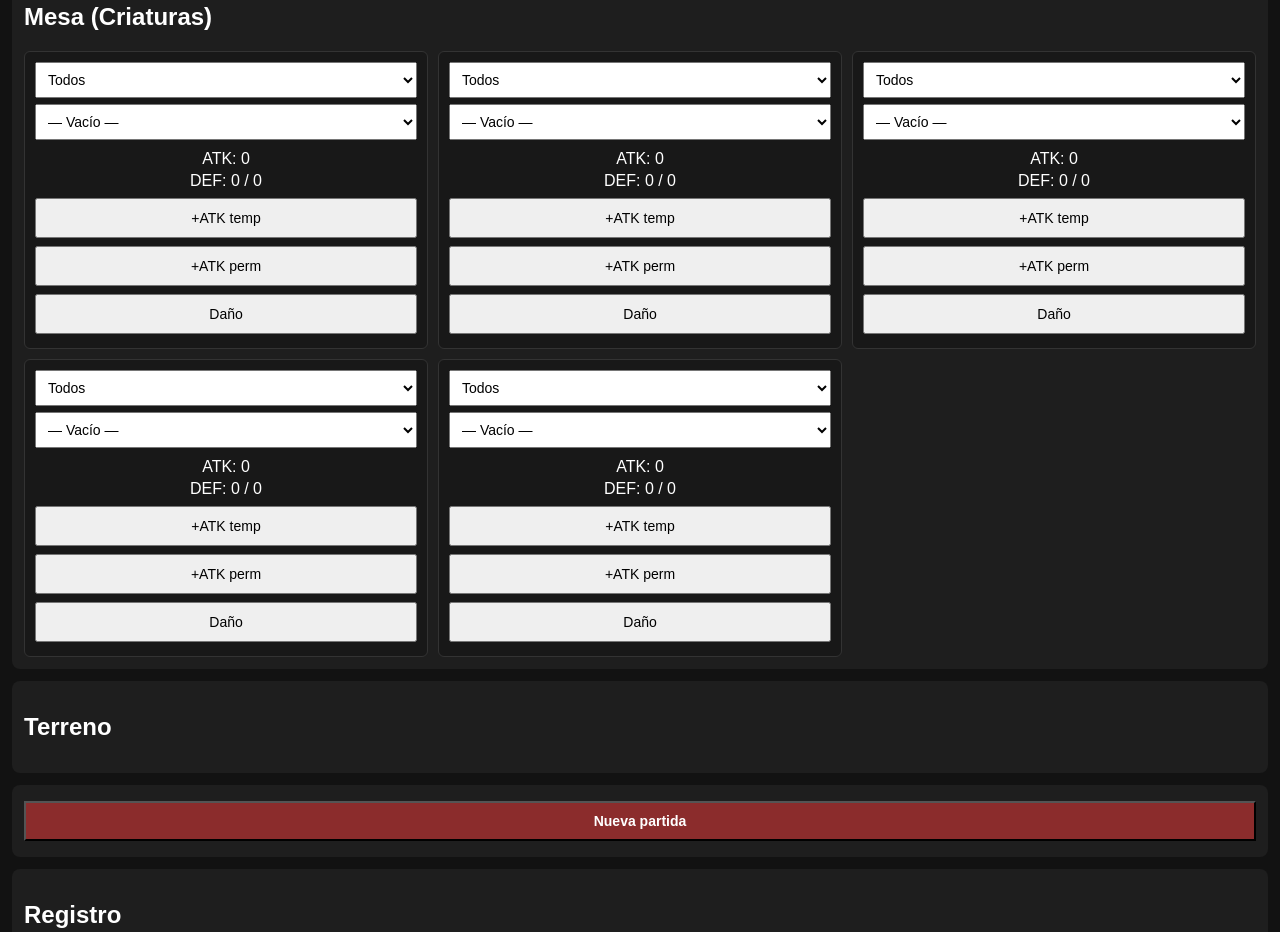
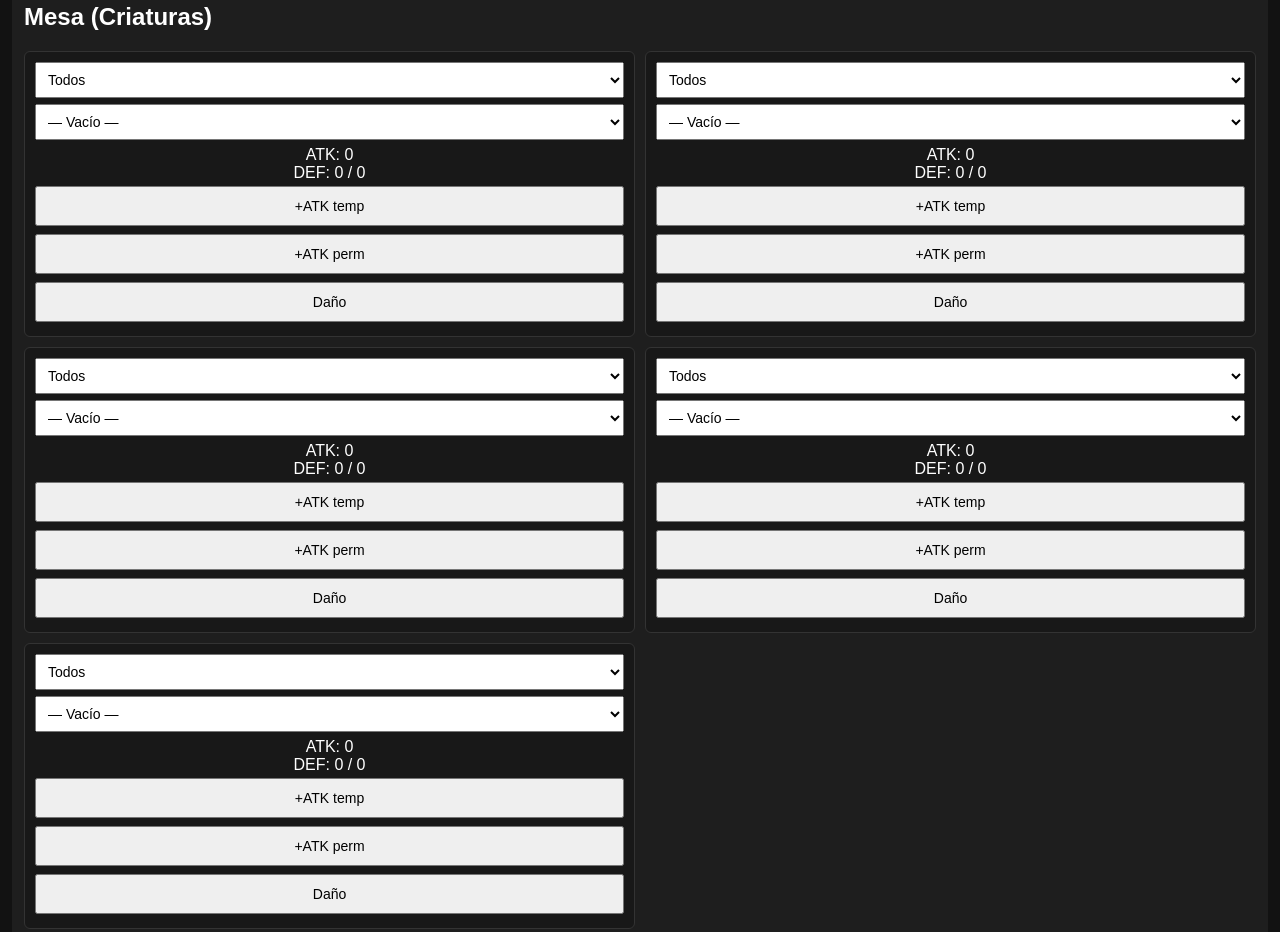
Before and after one commit to Jsolis26/tcg-companion, a plain HTML site: page index.html in a window 1280 px wide. Shown: the part 713-1645 px from the top of the page. Drawn offline with Linux system fonts and the light colour scheme.

Commit message:
Update styles.css

```diff
--- a/styles.css
+++ b/styles.css
@@ -1,7 +1,3 @@
-/* ======================
-   BASE – MOBILE FIRST
-====================== */
-
 body {
   font-family: Arial, sans-serif;
   background: #121212;
@@ -21,6 +17,10 @@ h1 {
   padding: 12px;
   margin-bottom: 12px;
   border-radius: 8px;
+}
+
+.terrain-panel {
+  border: 2px dashed #555;
 }
 
 .value {
@@ -43,27 +43,18 @@ button {
   font-weight: bold;
 }
 
-/* ======================
-   MESA – MOBILE
-   1 COLUMNA
-====================== */
-
 .board {
   display: grid;
   grid-template-columns: 1fr;
   gap: 10px;
 }
 
-.creature {
+.creature, .terrain {
   border: 1px solid #333;
   padding: 10px;
   border-radius: 6px;
   background: #181818;
   text-align: center;
-}
-
-.creature div {
-  margin: 4px 0;
 }
 
 select {
@@ -73,20 +64,8 @@ select {
   font-size: 14px;
 }
 
-/* ======================
-   TABLET (opcional)
-====================== */
 @media (min-width: 600px) {
   .board {
     grid-template-columns: repeat(2, 1fr);
   }
 }
-
-/* ======================
-   DESKTOP (opcional)
-====================== */
-@media (min-width: 900px) {
-  .board {
-    grid-template-columns: repeat(3, 1fr);
-  }
-}
```
